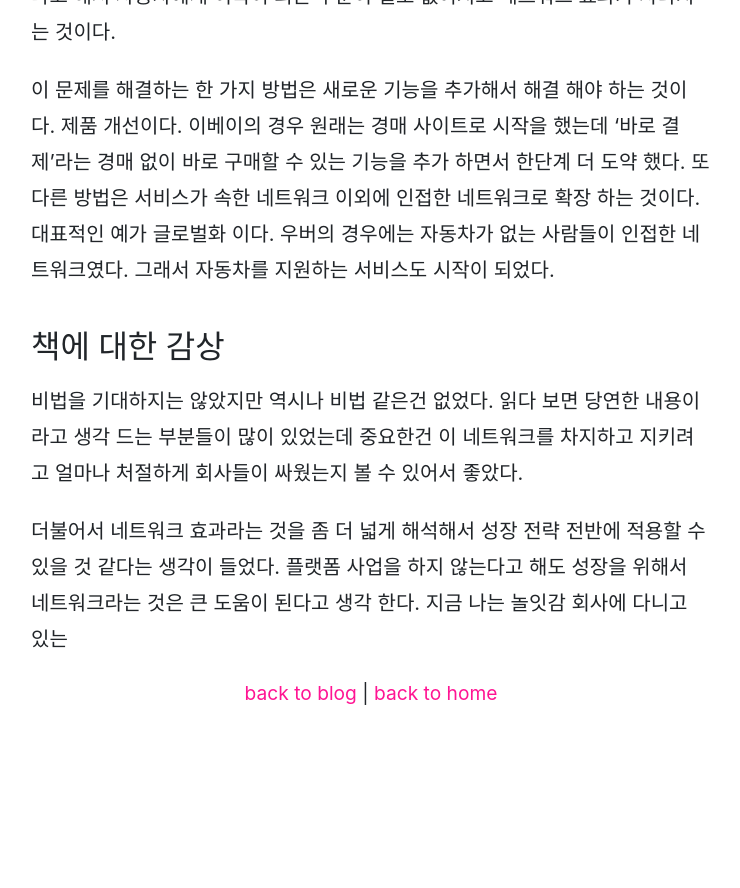
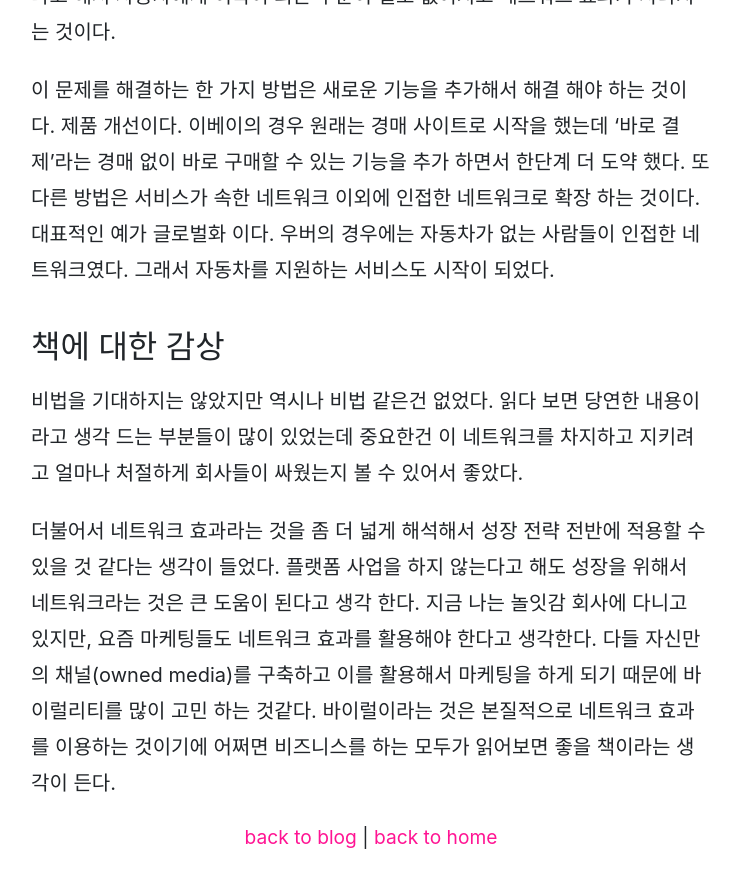
Before and after one commit to KeunwooPark/Portfolio, a Jekyll site: the page built from _posts/2025-10-06-cold-start.md, in a window 1280 px wide and 900 px high, scrolled down 2578 px. Shown: the top 888 px of the window, without its empty margins (269-1009 px from the left). Built offline with Jekyll 4.4.1, drawn with Linux system fonts in a browser that asks for light colours; nearby versions of some CDN libraries; before the commit the page ends 3334 px from its top, so only the background shows below that.

Commit message:
fill in the missing part

```diff
--- a/_posts/2025-10-06-cold-start.md
+++ b/_posts/2025-10-06-cold-start.md
@@ -44,4 +44,4 @@ categories: [blog]
 
 비법을 기대하지는 않았지만 역시나 비법 같은건 없었다. 읽다 보면 당연한 내용이라고 생각 드는 부분들이 많이 있었는데 중요한건 이 네트워크를 차지하고 지키려고 얼마나 처절하게 회사들이 싸웠는지 볼 수 있어서 좋았다.
 
-더불어서 네트워크 효과라는 것을 좀 더 넓게 해석해서 성장 전략 전반에 적용할 수 있을 것 같다는 생각이 들었다. 플랫폼 사업을 하지 않는다고 해도 성장을 위해서 네트워크라는 것은 큰 도움이 된다고 생각 한다. 지금 나는 놀잇감 회사에 다니고 있는
+더불어서 네트워크 효과라는 것을 좀 더 넓게 해석해서 성장 전략 전반에 적용할 수 있을 것 같다는 생각이 들었다. 플랫폼 사업을 하지 않는다고 해도 성장을 위해서 네트워크라는 것은 큰 도움이 된다고 생각 한다. 지금 나는 놀잇감 회사에 다니고 있지만, 요즘 마케팅들도 네트워크 효과를 활용해야 한다고 생각한다. 다들 자신만의 채널(owned media)를 구축하고 이를 활용해서 마케팅을 하게 되기 때문에 바이럴리티를 많이 고민 하는 것같다. 바이럴이라는 것은 본질적으로 네트워크 효과를 이용하는 것이기에 어쩌면 비즈니스를 하는 모두가 읽어보면 좋을 책이라는 생각이 든다.
```
